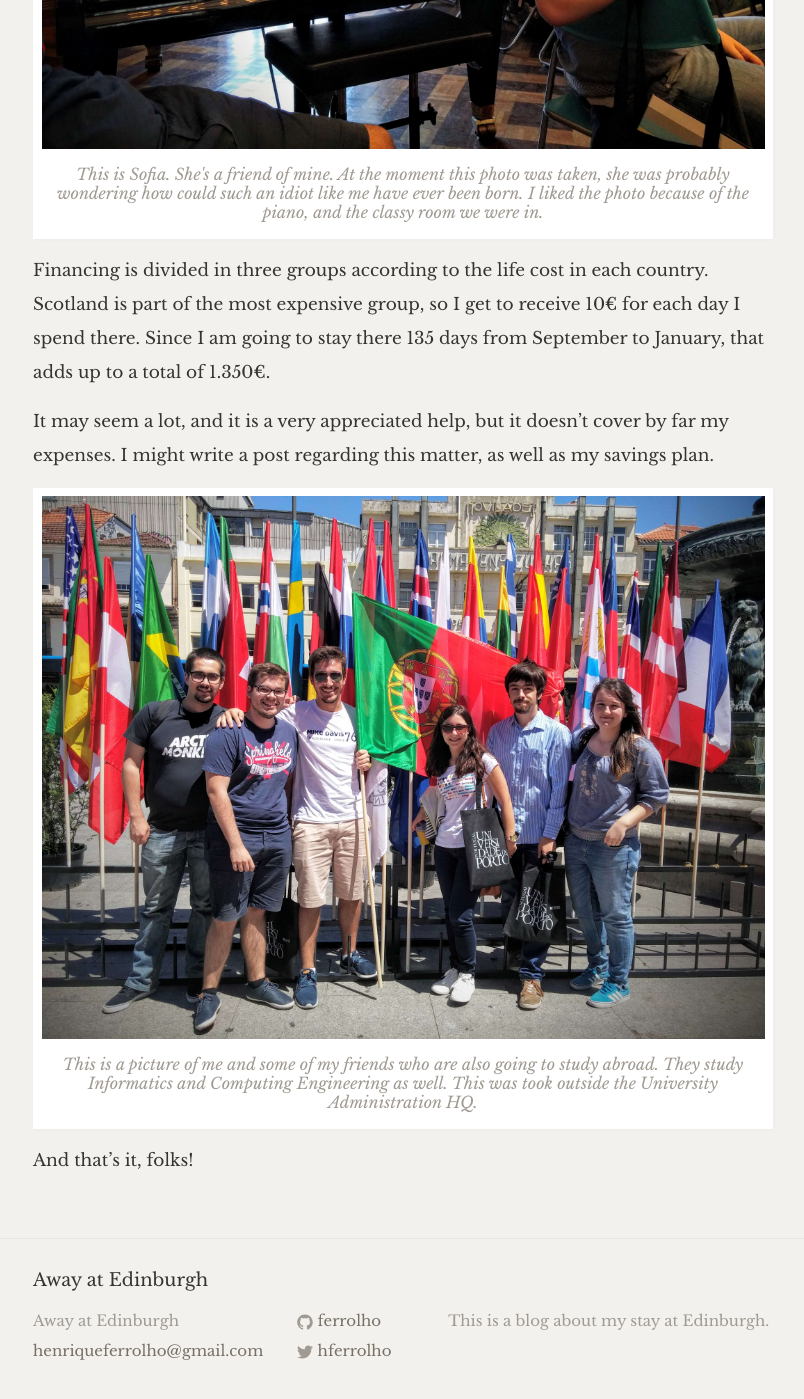
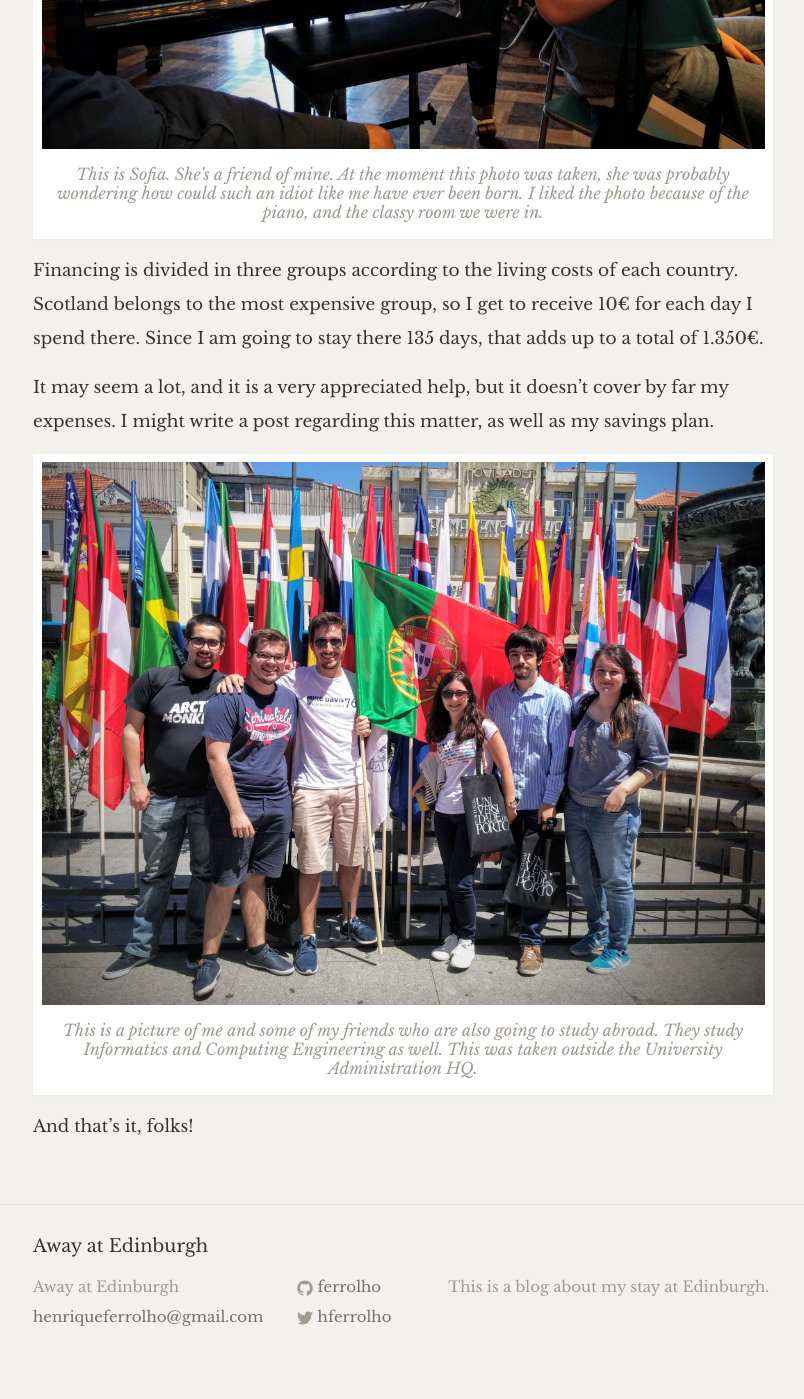
Before and after one commit to ferrolho/away-at-edinburgh, a Jekyll site: the page built from _posts/2016-07-22-preparation-session.markdown, in a window 1280 px wide and 1400 px high, scrolled down 781 px. Shown: the whole window, without its empty margins (237-1041 px from the left). Built offline with Jekyll 4.4.1, drawn with Linux system fonts in a browser that asks for light colours; some web fonts are replaced.

Commit message:
Minor corrections

```diff
--- a/_posts/2016-07-20-hello-world.markdown
+++ b/_posts/2016-07-20-hello-world.markdown
@@ -7,6 +7,6 @@ categories: jekyll update
 
 My name is Henrique Ferrolho, I am from Portugal, and as of today I am 21 years old. I'm about to finish my Masters in Informatics and Computing Engineering. I am also a TA at FEUP, and a tech enthusiast in general. I am very interested in AI, genetic algorithms, bioinformatics, machine learning, and philosophy.
 
-I am starting this blog because during the next semester – from September to January, I will be studying abroad. I will be going to Edinburgh, Scotland; and I thought: 'Well, why don't I start writing a kind of journal about it?'.
+I am starting this blog because during the next semester, from September till the end of December, I will be studying abroad. I will be going to Edinburgh, Scotland; and I thought 'Well, why don't I start writing some kind of journal about it?'
 
 So... here goes nothing!
--- a/_posts/2016-07-22-preparation-session.markdown
+++ b/_posts/2016-07-22-preparation-session.markdown
@@ -17,15 +17,14 @@ We got the chance to accept and sign our scholarship contracts. You see, our uni
 	</figcaption>
 </figure>
 
-Financing is divided in three groups according to the life cost in each country. Scotland is part of the most expensive group, so I get to receive 10€ for each day I spend there. Since I am going to stay there 135 days from September to January, that adds up to a total of 1.350€.
+Financing is divided in three groups according to the living costs of each country. Scotland belongs to the most expensive group, so I get to receive 10€ for each day I spend there. Since I am going to stay there 135 days, that adds up to a total of 1.350€.
 
 It may seem a lot, and it is a very appreciated help, but it doesn't cover by far my expenses. I might write a post regarding this matter, as well as my savings plan.
-
 
 <figure>
 	<img src="{{ site.baseurl }}/assets/20160721_122758.jpg" alt="image">
 	<figcaption>
-This is a picture of me and some of my friends who are also going to study abroad. They study Informatics and Computing Engineering as well. This was took outside the University Administration HQ.
+This is a picture of me and some of my friends who are also going to study abroad. They study Informatics and Computing Engineering as well. This was taken outside the University Administration HQ.
 	</figcaption>
 </figure>
 
```
Also changed, not shown: _posts/bak-2016-07-10-welcome-to-jekyll.markdown (deleted, +0 -26 lines).
